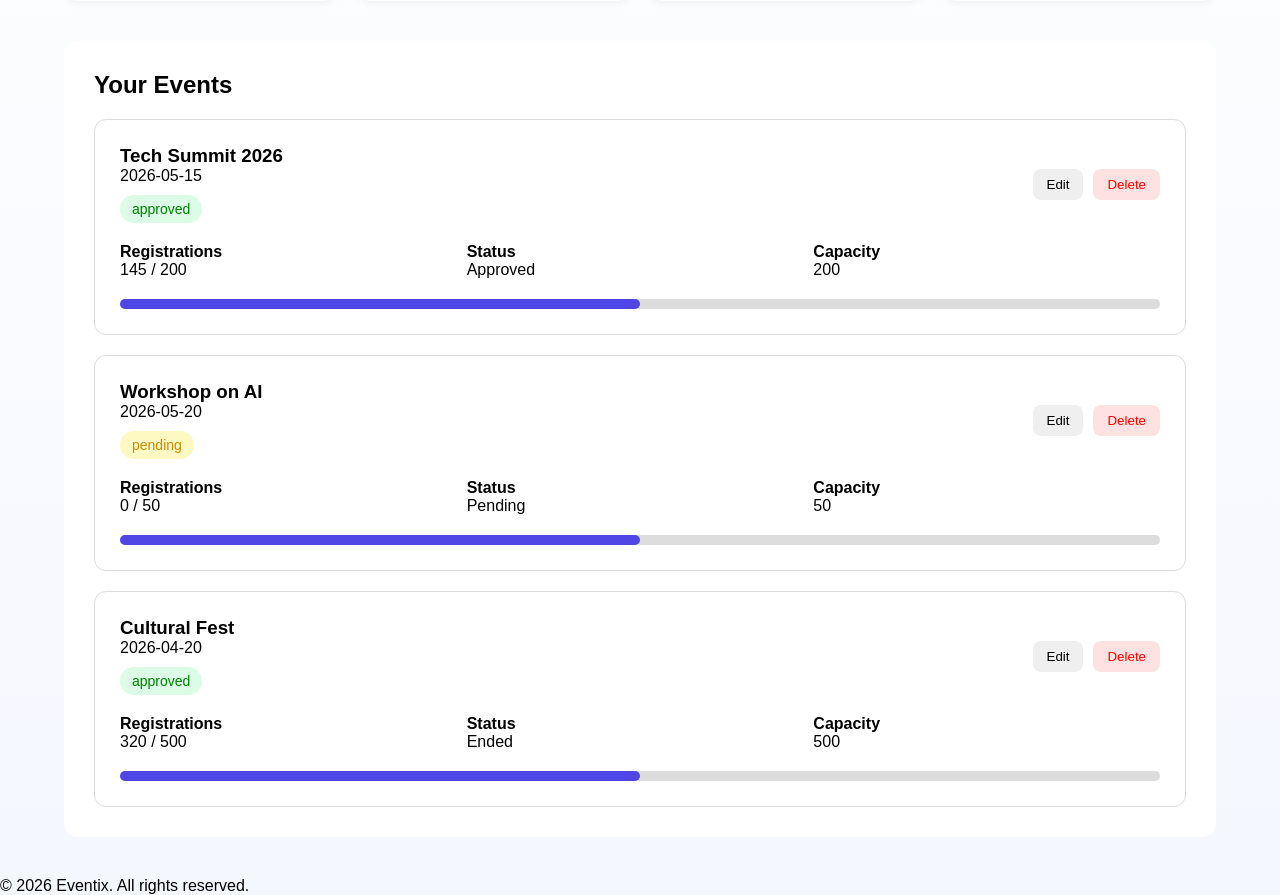
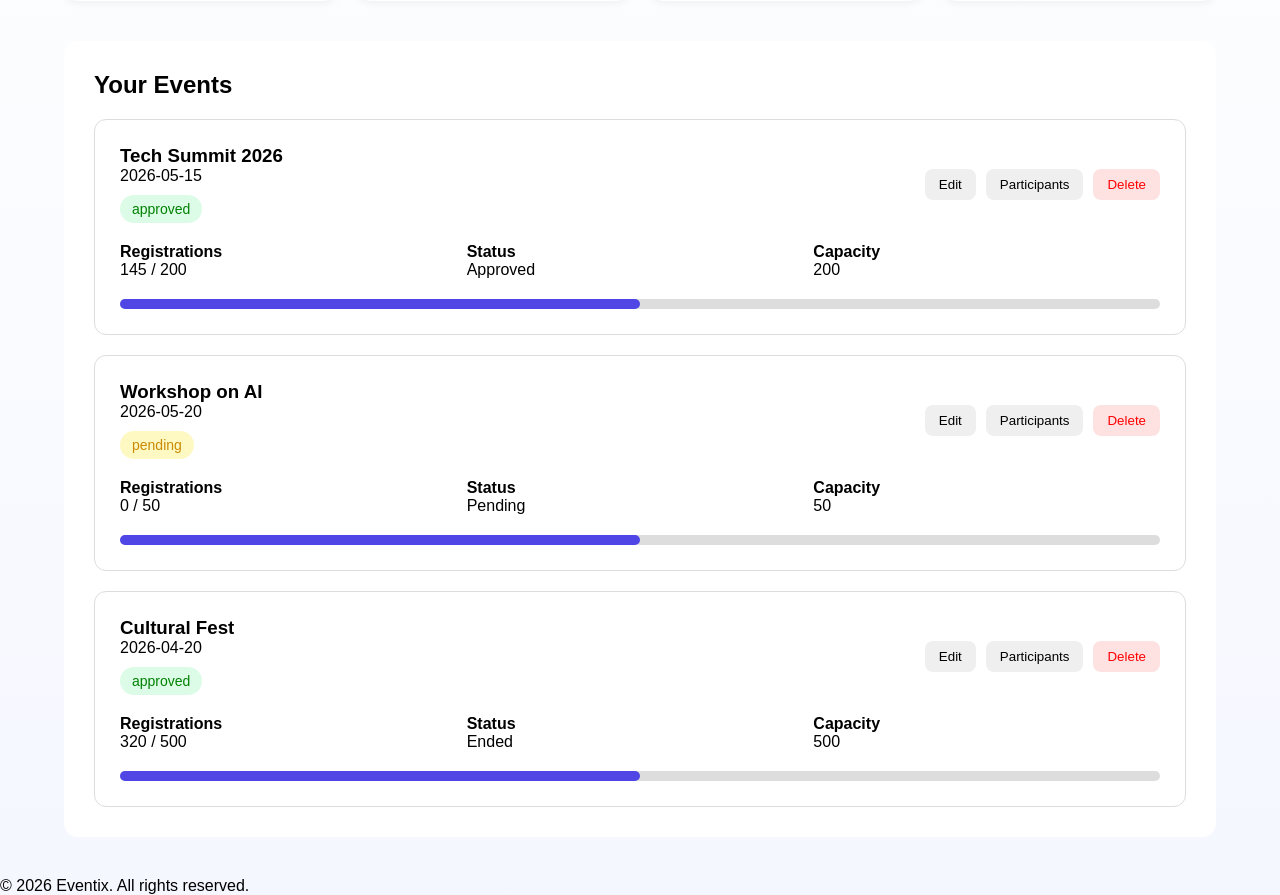
Before and after one commit to nishant-b-bit/AI39-C--Group-7-College_Event_Management_System, a Flask app: page /organizer_dashboard in a window 1280 px wide. Shown: the part 337-1232 px from the top of the page. Run offline with Flask 3, Linux system fonts and the light colour scheme.

Commit message:
updated the code

```diff
--- a/app/Templates/organizer_dashboard.html
+++ b/app/Templates/organizer_dashboard.html
@@ -71,10 +71,19 @@
                 </div>
 
                 <div class="event-actions">
-                    <a href="{{ url_for('auth.edit_event') }}">
-                        <button>Edit</button>
-                    </a>
-                    <button class="delete-btn">Delete</button>
+
+                  <a href="{{ url_for('auth.edit_event') }}">
+                       <button>Edit</button>
+                  </a>
+
+                  <a href="{{ url_for('auth.participants') }}">
+                        <button>Participants</button>
+                  </a>
+
+                  <button class="delete-btn">
+                       Delete
+                  </button>
+
                 </div>
 
             </div>
```
